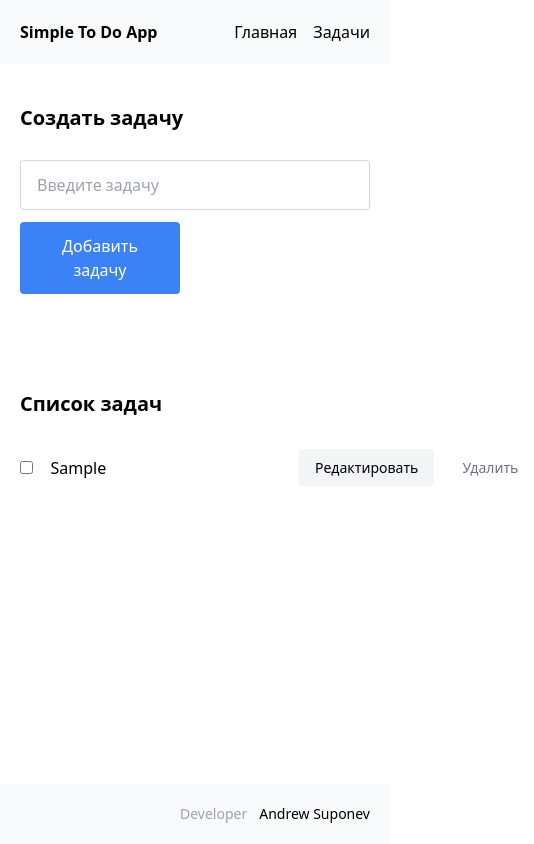
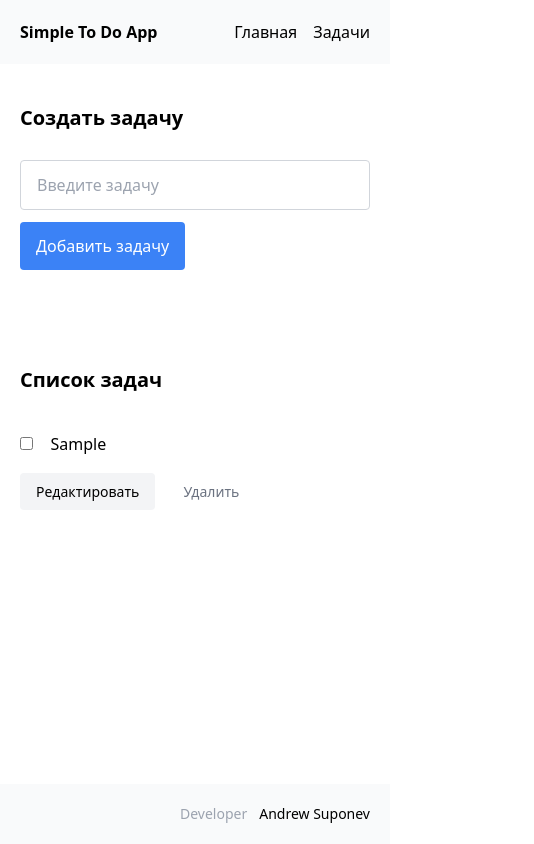
Before and after one commit to asuponev/simple-to-do-app-vue3, a Vue app: page /todo in a window 390 px wide. Both pictures are taken after typing "Sample" into the empty fields and a click on the button "Добавить задачу". Shown: the whole page, 534 px wide, since content can reach past the window. Built offline with nearby package versions, Linux system fonts and the light colour scheme.

Commit message:
fix: update styles for mobile

```diff
--- a/src/components/AddTaskForm.vue
+++ b/src/components/AddTaskForm.vue
@@ -27,7 +27,7 @@ const onAddTodo = () => {
 <template>
   <form
     @submit.prevent="onAddTodo"
-    class="flex flex-col my-4"
+    class="my-4"
   >
     <input
       v-model="taskText"
--- a/src/components/TaskList.vue
+++ b/src/components/TaskList.vue
@@ -18,48 +18,53 @@ const onSaveEditValue = (item: ITodo) => {
     <li
       v-for="item in todoStore.getSortTodos"
       :key="item.id"
+      class="my-3"
     >
-      <div class="flex items-center justify-between">
+      <div class="flex items-center justify-between flex-wrap">
+        <div class="sm:grow flex items-center">
           <input
             type="checkbox"
             :id="`checkbox-${item.id}`"
             v-model="item.isDone"
             :checked="item.isDone"
             @click="todoStore.doneTodo(item)"
-          class="sm:shrink-0 sm:grow-0"
+            class="shrink-0 grow-0"
           />
           <input
             v-model="item.task"
             :id="`input-${item.id}`"
             :readonly="!item.isEditing"
-          class="p-[5.5px] outline-none m-3 sm:grow"
+            class="p-[5.5px] outline-none m-3 grow"
             :class="[
               { 'line-through': item.isDone },
               { 'border rounded': item.isEditing },
             ]"
             @click="!item.isEditing ? todoStore.doneTodo(item) : null"
           />
+        </div>
+        <div class="flex items-center sm:shrink-0 sm:grow-0">
           <button
             v-if="item.isEditing"
             @click="onSaveEditValue(item)"
-          class="bg-gray-100 px-4 py-2 rounded text-[14px] hover:bg-gray-200 transition-colors duration-200 outline-none sm:shrink-0 sm:grow-0 sm:m-0 ml-auto"
+            class="bg-gray-100 px-4 py-2 rounded text-[14px] hover:bg-gray-200 transition-colors duration-200 outline-none"
           >
             Сохранить
           </button>
           <button
             v-else
             @click="todoStore.startEdit(item)"
-          class="bg-gray-100 px-4 py-2 rounded text-[14px] hover:bg-gray-200 transition-colors duration-200 sm:shrink-0 sm:grow-0 sm:m-0 ml-auto"
+            class="bg-gray-100 px-4 py-2 rounded text-[14px] hover:bg-gray-200 transition-colors duration-200"
           >
             Редактировать
           </button>
           <button
             @click="todoStore.removeTodo(item)"
-          class="px-4 py-2 rounded hover:text-black text-[14px] text-gray-500 transition-colors duration-200 ml-3 sm:shrink-0 sm:grow-0"
+            class="px-4 py-2 rounded hover:text-black text-[14px] text-gray-500 transition-colors duration-200 ml-3"
           >
             Удалить
           </button>
         </div>
+      </div>
     </li>
   </ul>
 </template>
--- a/src/components/UIButton.vue
+++ b/src/components/UIButton.vue
@@ -7,7 +7,7 @@ defineProps<{
 <template>
   <button
     :type="submitBtn ? 'submit' : 'button'"
-    class="bg-blue-500 w-40 px-4 py-3 rounded text-white hover:bg-blue-600 transition-colors duration-200 outline-none"
+    class="bg-blue-500 px-4 py-3 rounded text-white hover:bg-blue-600 transition-colors duration-200 outline-none"
   >
     <slot />
   </button>
```
Lines whose indentation alone changed are shown as unchanged.
